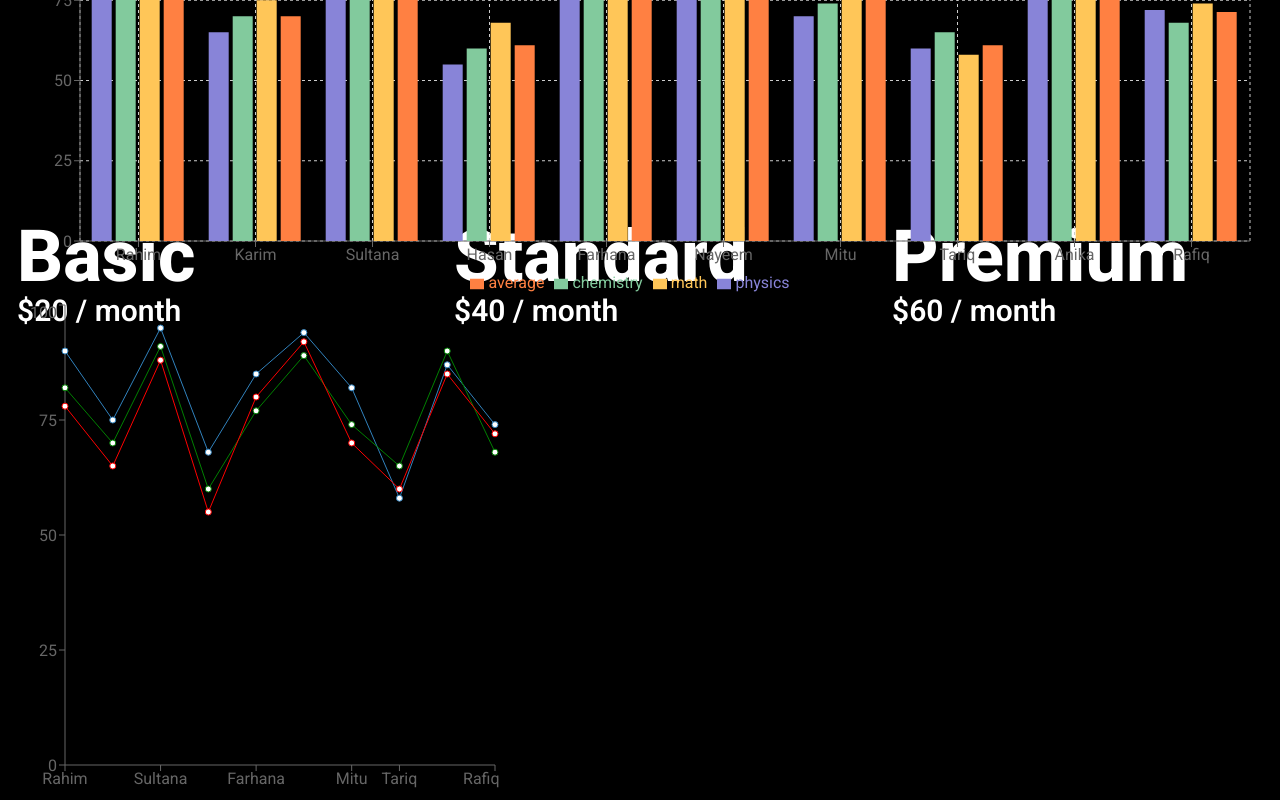
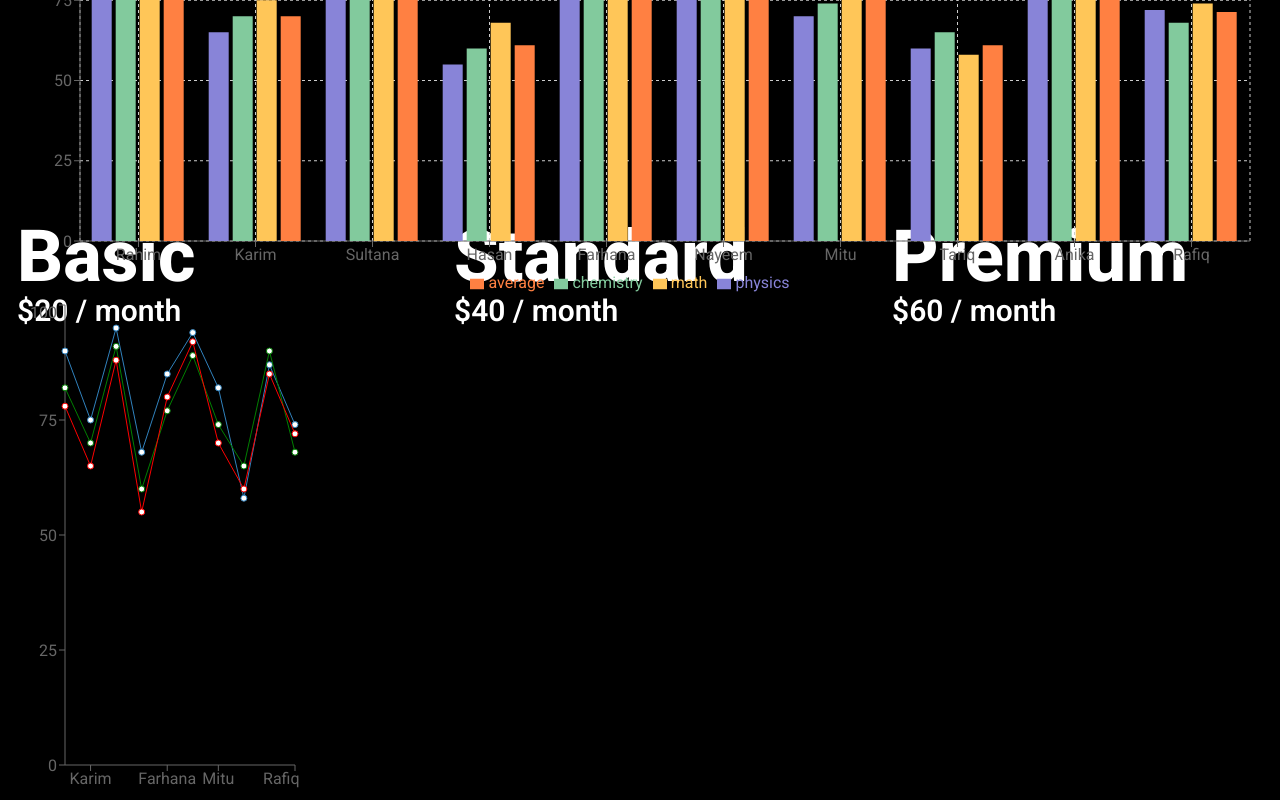
Before and after one commit to ontorsheikh/tailwind-react-pricing-options, a React (Vite) app: page / in a window 1280 px wide. Shown: the part 706-1506 px from the top of the page. Built offline with nearby package versions, Linux system fonts and the light colour scheme.

Commit message:
added width

```diff
--- a/src/Components/ResultChart/ResultChart.jsx
+++ b/src/Components/ResultChart/ResultChart.jsx
@@ -78,7 +78,7 @@ const resultData = [
 const ResultChart = () => {
     return (
         <div className='hover:'>
-           <LineChart width={500} height={500} data ={resultData}>
+           <LineChart width={300} md:width={500} height={500} data ={resultData}>
             <XAxis dataKey="name"></XAxis>
             <YAxis></YAxis>
             <Line dataKey="math"></Line>
```
